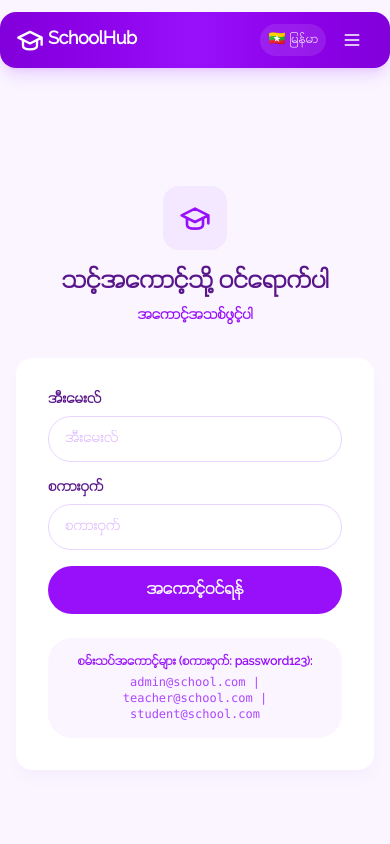
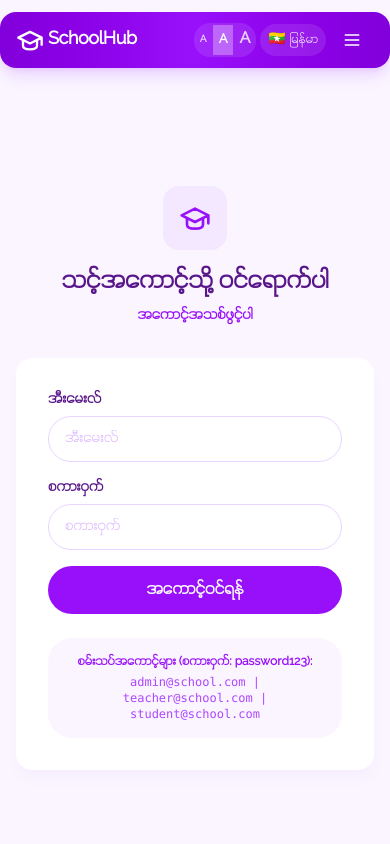
Before and after one commit to myoaung/School-Information-System, a React (Vite) app in the folder client/: page /login in a window 390 px wide. Shown: the top 844 px of the page. Built offline with nearby package versions, Linux system fonts and the light colour scheme.

Commit message:
feat: add font size adjustment + Python AI requirements
- FontContext with sm/md/lg presets persisted to localStorage
- A/A/A toggle buttons in navbar (desktop + mobile)
- i18n labels for font size in en/mm
- requirements.txt for scikit-fuzzy, TextBlob, NumPy, Matplotlib, NetworkX

```diff
--- a/client/src/App.jsx
+++ b/client/src/App.jsx
@@ -1,5 +1,6 @@
 import { BrowserRouter as Router, Routes, Route } from 'react-router-dom';
 import { AuthProvider } from './context/AuthContext';
+import { FontProvider } from './context/FontContext';
 import Navbar from './components/Navbar';
 import Footer from './components/Footer';
 import HomePage from './pages/HomePage';
@@ -16,6 +17,7 @@ import ProtectedRoute from './components/ProtectedRoute';
 function App() {
   return (
     <AuthProvider>
+      <FontProvider>
         <Router>
           <div className="min-h-screen flex flex-col">
             <Navbar />
@@ -42,6 +44,7 @@ function App() {
             <Footer />
           </div>
         </Router>
+      </FontProvider>
     </AuthProvider>
   );
 }
--- a/client/src/components/Navbar.jsx
+++ b/client/src/components/Navbar.jsx
@@ -1,11 +1,13 @@
 import { Link, useNavigate, useLocation } from 'react-router-dom';
 import { useAuth } from '../context/AuthContext';
 import { useTranslation } from '../context/LanguageContext';
+import { useFont } from '../context/FontContext';
 import { useState } from 'react';
 
 export default function Navbar() {
   const { user, logout, isAuthenticated } = useAuth();
   const { t, locale, setLocale } = useTranslation();
+  const { fontSize, setFontSize } = useFont();
   const navigate = useNavigate();
   const location = useLocation();
   const [mobileMenuOpen, setMobileMenuOpen] = useState(false);
@@ -91,6 +93,23 @@ export default function Navbar() {
                 </>
               )}
 
+              {/* Font Size Toggle */}
+              <div className="flex items-center bg-white/10 rounded-lg overflow-hidden ml-1" role="group" aria-label={t('common.fontSize.label')}>
+                {['sm', 'md', 'lg'].map((size) => (
+                  <button
+                    key={size}
+                    onClick={() => setFontSize(size)}
+                    className={`px-2 py-1.5 text-xs font-bold transition-colors duration-200 cursor-pointer ${
+                      fontSize === size ? 'bg-white/30 text-white' : 'text-purple-200 hover:bg-white/10'
+                    }`}
+                    style={{ fontSize: size === 'sm' ? '10px' : size === 'md' ? '13px' : '16px' }}
+                    title={size === 'sm' ? 'Small text' : size === 'md' ? 'Default text' : 'Large text'}
+                  >
+                    A
+                  </button>
+                ))}
+              </div>
+
               {/* Language Toggle */}
               <button
                 onClick={toggleLanguage}
@@ -104,6 +123,21 @@ export default function Navbar() {
 
             {/* Mobile menu button */}
             <div className="md:hidden flex items-center gap-1">
+              {/* Font Size Toggle (mobile) */}
+              <div className="flex items-center bg-white/10 rounded-lg overflow-hidden" role="group" aria-label={t('common.fontSize.label')}>
+                {['sm', 'md', 'lg'].map((size) => (
+                  <button
+                    key={size}
+                    onClick={() => setFontSize(size)}
+                    className={`px-1.5 py-1.5 text-xs font-bold transition-colors duration-200 cursor-pointer ${
+                      fontSize === size ? 'bg-white/30 text-white' : 'text-purple-200 hover:bg-white/10'
+                    }`}
+                    style={{ fontSize: size === 'sm' ? '10px' : size === 'md' ? '13px' : '16px' }}
+                  >
+                    A
+                  </button>
+                ))}
+              </div>
               <button
                 onClick={toggleLanguage}
                 className="flex items-center gap-1 bg-white/10 hover:bg-white/20 px-2 py-1.5 rounded-lg text-xs font-medium transition-colors duration-200 cursor-pointer"
--- /dev/null
+++ b/client/src/context/FontContext.jsx
@@ -0,0 +1,47 @@
+import { createContext, useContext, useState, useEffect, useCallback } from 'react';
+
+const FontContext = createContext(null);
+
+const FONT_SIZES = {
+  sm: { label: 'Small', rootPx: 14 },
+  md: { label: 'Default', rootPx: 16 },
+  lg: { label: 'Large', rootPx: 18 },
+};
+
+export function FontProvider({ children }) {
+  const [fontSize, setFontSizeState] = useState(() => {
+    return localStorage.getItem('fontSize') || 'md';
+  });
+
+  useEffect(() => {
+    localStorage.setItem('fontSize', fontSize);
+    const px = FONT_SIZES[fontSize]?.rootPx ?? 16;
+    document.documentElement.style.fontSize = `${px}px`;
+  }, [fontSize]);
+
+  const setFontSize = useCallback((size) => {
+    if (FONT_SIZES[size]) setFontSizeState(size);
+  }, []);
+
+  const cycleFontSize = useCallback(() => {
+    const order = ['sm', 'md', 'lg'];
+    const idx = order.indexOf(fontSize);
+    setFontSizeState(order[(idx + 1) % order.length]);
+  }, [fontSize]);
+
+  const value = { fontSize, setFontSize, cycleFontSize, FONT_SIZES };
+
+  return (
+    <FontContext.Provider value={value}>
+      {children}
+    </FontContext.Provider>
+  );
+}
+
+export function useFont() {
+  const context = useContext(FontContext);
+  if (!context) {
+    throw new Error('useFont must be used within a FontProvider');
+  }
+  return context;
+}
--- a/client/src/locales/en.js
+++ b/client/src/locales/en.js
@@ -141,6 +141,7 @@ const en = {
     loading: 'Loading...',
     error: 'Something went wrong',
     role: { student: 'Student', teacher: 'Teacher', admin: 'Admin' },
+    fontSize: { sm: 'A', md: 'A', lg: 'A', label: 'Font size' },
   },
 };
 export default en;
--- a/client/src/locales/mm.js
+++ b/client/src/locales/mm.js
@@ -141,6 +141,7 @@ const mm = {
     loading: 'တင်နေသည်...',
     error: 'တစ်ခုခု မှားယွင်းနေပါသည်',
     role: { student: 'ကျောင်းသား', teacher: 'ဆရာ', admin: 'အက်ဒမင်' },
+    fontSize: { sm: 'က', md: 'က', lg: 'က', label: 'စာလုံးအရွယ်' },
   },
 };
 export default mm;
```
Also changed, not shown: 1 other file (tests, documents, lock files or other folders). Lines whose indentation alone changed are shown as unchanged.
